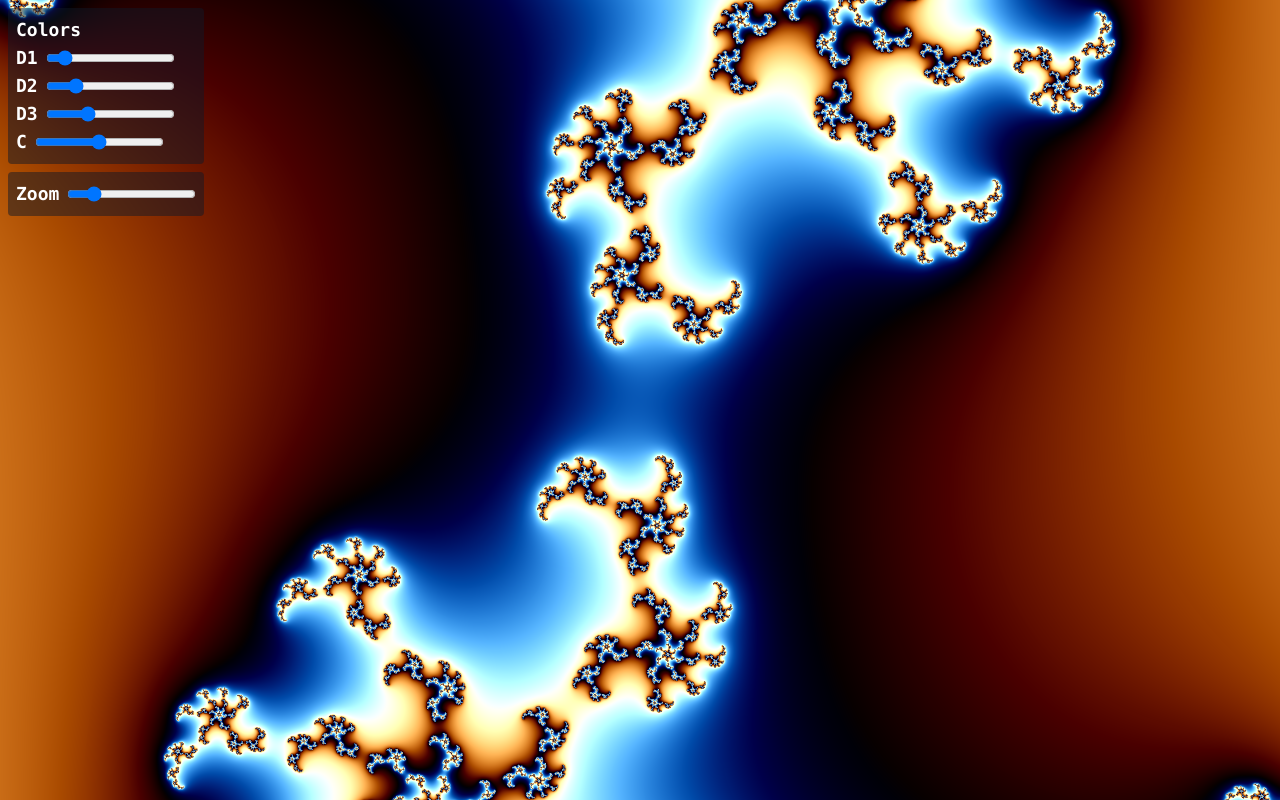
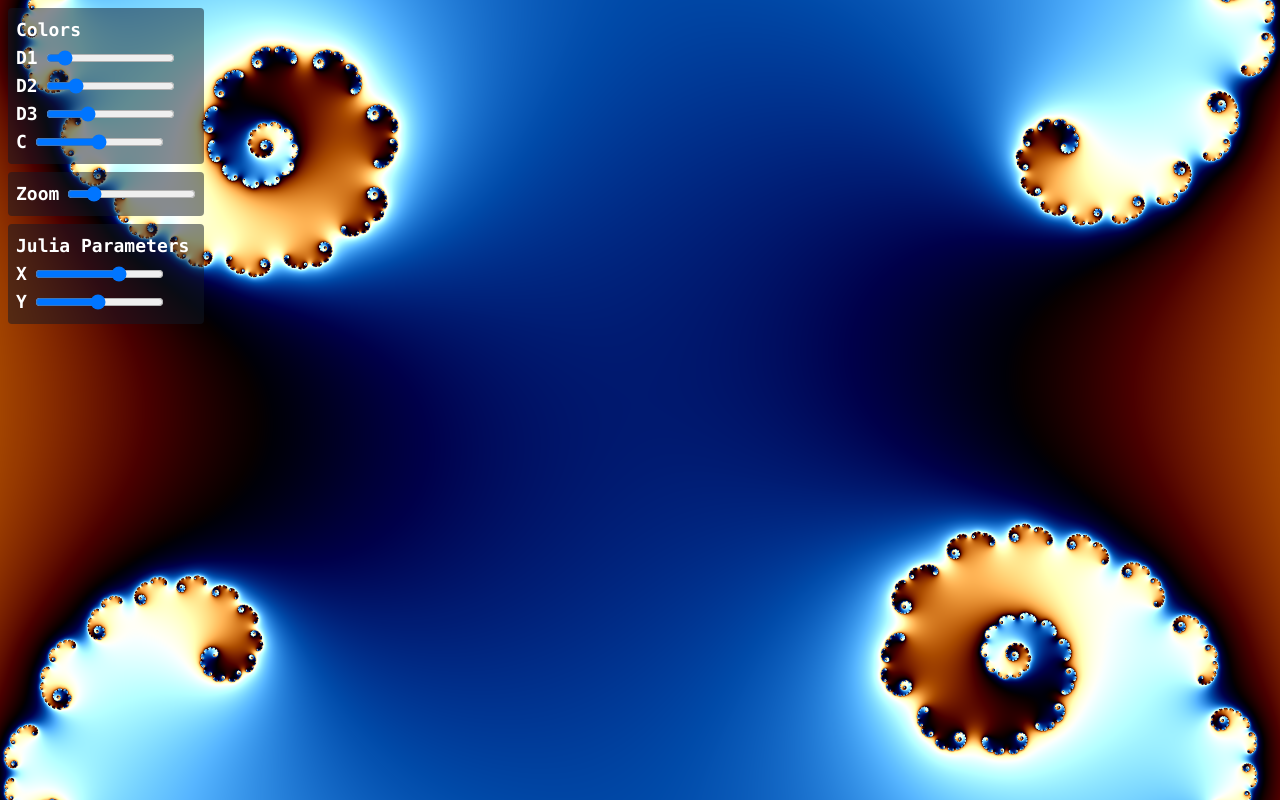
Before and after one commit to cronokirby/fractals, a React (Create React App) app: page / in a window 1280 px wide. Built offline with nearby package versions, Linux system fonts and the light colour scheme.

Commit message:
Allow playing with julia parameters

```diff
--- a/src/App.tsx
+++ b/src/App.tsx
@@ -14,7 +14,11 @@ function App() {
       g: 0.2,
       b: 0.3
     },
-    colorC: 4.0
+    colorC: 4.0,
+    juliaC: {
+      x: 0.35,
+      y: -0.02
+    }
   })
   const onChangeR = (event: any) => {
     setScene({ ...scene, colorD: { ...scene.colorD, r: Number(event.target.value) } })
@@ -27,6 +31,12 @@ function App() {
   };
   const onChangeC = (event: any) => {
     setScene({ ...scene, colorC: Number(event.target.value) })
+  };
+  const onChangeJuliaCx = (event: any) => {
+    setScene({ ...scene, juliaC: {...scene.juliaC, x: Number(event.target.value) }})
+  };
+  const onChangeJuliaCy = (event: any) => {
+    setScene({ ...scene, juliaC: {...scene.juliaC, y: Number(event.target.value) }})
   };
   const onChangeZoom = (event: any) => {
     setScene({ ...scene, zoom: BASE ** Number(event.target.value) })
@@ -97,6 +107,17 @@ function App() {
             <input type="range" min="-4.0" max="20.0" step="1" value={Math.log(scene.zoom) / Math.log(BASE)} onChange={onChangeZoom} />
           </div>
         </div>
+        <div className="bg-gray-900 bg-opacity-50 p-2 rounded">
+          <h2>Julia Parameters</h2>
+          <div className="flex items-center space-x-2">
+            <span>X</span>
+            <input type="range" min="-1.0" max="1.0" step="0.01" value={scene.juliaC.x} onChange={onChangeJuliaCx} />
+          </div>
+          <div className="flex items-center space-x-2">
+            <span>Y</span>
+            <input type="range" min="-1.0" max="1" step="0.01" value={scene.juliaC.y} onChange={onChangeJuliaCy} />
+          </div>
+        </div>
       </div>
       <div className="h-screen w-full" ref={ref}>
         <Scene scene={scene} onDrag={(dx, dy) => onDrag(dx, dy)} onScroll={forward => onScroll(forward)} />
--- a/src/Scene.tsx
+++ b/src/Scene.tsx
@@ -9,6 +9,7 @@ export interface SceneInfo {
   center: { x: number, y: number };
   colorD: { r: number, g: number, b: number };
   colorC: number;
+  juliaC: { x: number, y: number };
 }
 
 interface Buffers {
@@ -83,6 +84,7 @@ interface UniformLocations {
   uColorD: WebGLUniformLocation;
   uColorC: WebGLUniformLocation;
   uCenter: WebGLUniformLocation;
+  uJuliaC: WebGLUniformLocation;
   uZoom: WebGLUniformLocation;
 }
 
@@ -109,6 +111,7 @@ class GLContext {
         uColorD: gl.getUniformLocation(shaderProgram, 'uColorD'),
         uColorC: gl.getUniformLocation(shaderProgram, 'uColorC'),
         uCenter: gl.getUniformLocation(shaderProgram, 'uCenter'),
+        uJuliaC: gl.getUniformLocation(shaderProgram, 'uJuliaC'),
         uZoom: gl.getUniformLocation(shaderProgram, 'uZoom')
       }
     } as ProgramInfo;
@@ -152,6 +155,7 @@ class GLContext {
     this.gl.uniform3fv(this.programInfo.uniformLocations.uColorD, [scene.colorD.r, scene.colorD.g, scene.colorD.b]);
     this.gl.uniform1f(this.programInfo.uniformLocations.uColorC, scene.colorC);
     this.gl.uniform2fv(this.programInfo.uniformLocations.uCenter, [scene.center.x, scene.center.y]);
+    this.gl.uniform2fv(this.programInfo.uniformLocations.uJuliaC, [scene.juliaC.x, scene.juliaC.y]);
     this.gl.uniform1f(this.programInfo.uniformLocations.uZoom, scene.zoom);
 
     // Draw everything
@@ -203,7 +207,7 @@ export default function Scene({ scene, onDrag, onScroll }: Props) {
       return;
     }
     onDrag(event.clientX - dragStart.x, event.clientY - dragStart.y);
-    setDragStart({x: event.clientX, y: event.clientY});
+    setDragStart({ x: event.clientX, y: event.clientY });
   };
   const onMouseUp = (event: React.MouseEvent) => {
     setDragStart(null);
@@ -217,5 +221,5 @@ export default function Scene({ scene, onDrag, onScroll }: Props) {
     onMouseMove={e => onMouseMove(e)}
     onMouseDown={e => onMouseDown(e)}
     onMouseUp={e => onMouseUp(e)}
-    onWheel={e => onWheel(e)}/>
+    onWheel={e => onWheel(e)} />
 }
--- a/src/fsSource.ts
+++ b/src/fsSource.ts
@@ -8,6 +8,7 @@ const fragmentShader = `
   uniform vec3 uColorD;
   uniform float uColorC;
   uniform float uZoom;
+  uniform vec2 uJuliaC;
 
   #define N 64.
   #define B 4.
@@ -61,7 +62,7 @@ const fragmentShader = `
 
   float iterate(vec2 p) {
     vec2 z = p;
-    vec2 c = vec2(0.28, -0.02);
+    vec2 c = uJuliaC;
     float i;
     for (float j = 0.; j < N; j++) {
       i = j;
@@ -76,7 +77,7 @@ const fragmentShader = `
 
   float iterate2(vec2 p) {
     vec2 z = p;
-    vec2 c = vec2(0.45, 0.24);
+    vec2 c = uJuliaC;
     float i;
     for (float j = 0.; j < N; j++) {
       i = j;
```
